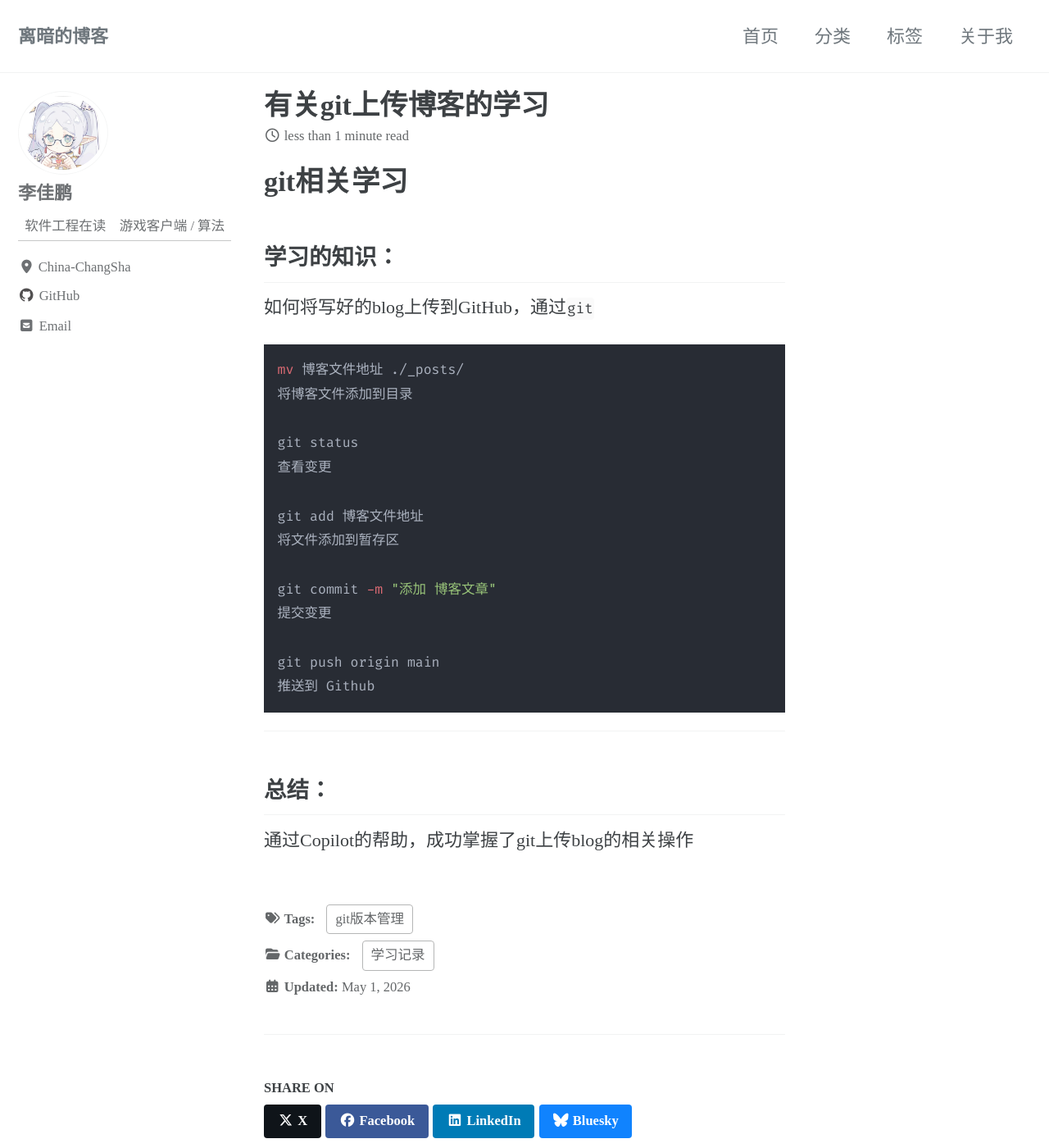
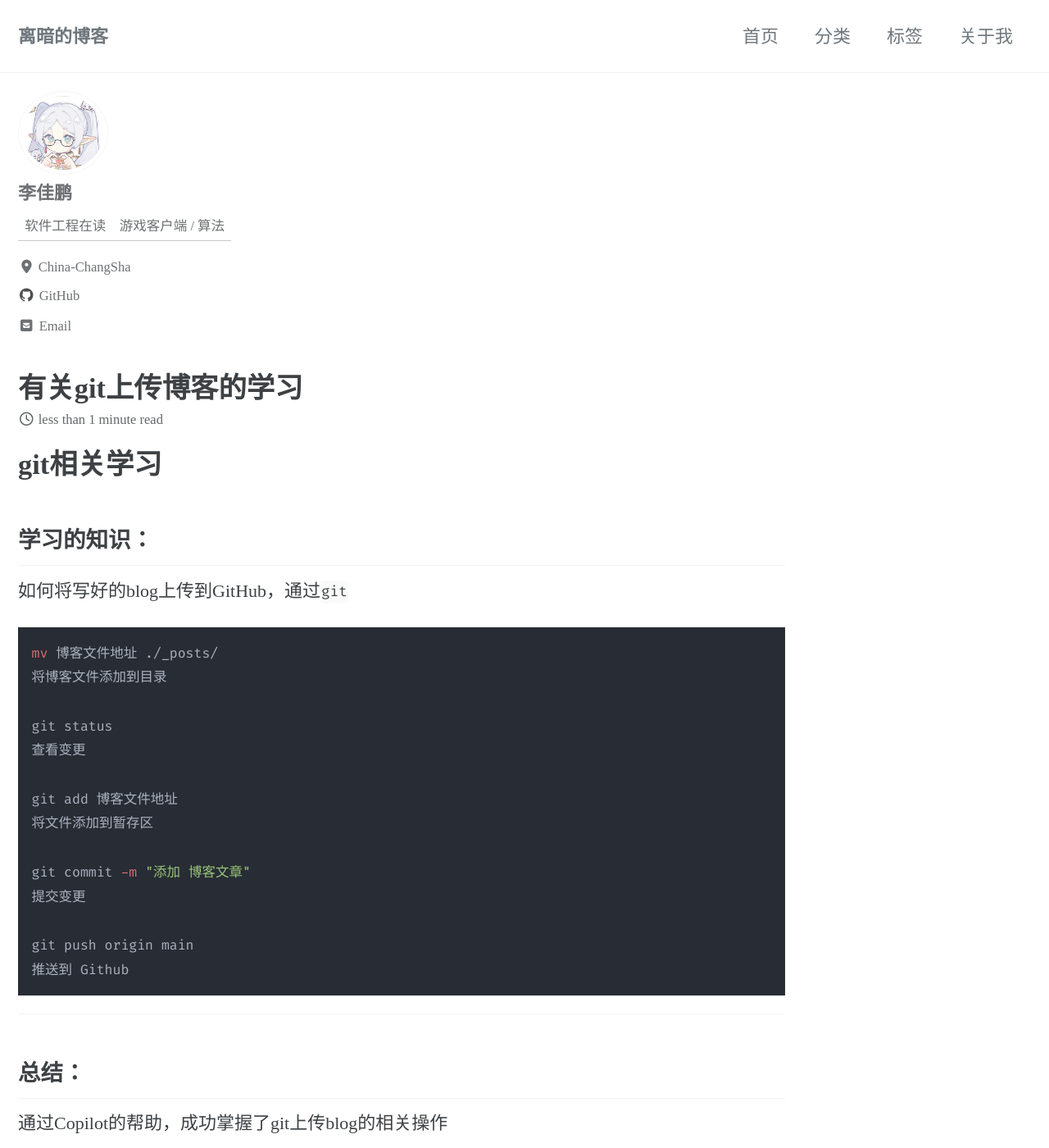
Before and after one commit to LJP3315/LJP3315.github.io, a Jekyll site: the page built from _posts/2026-05-01-my-blog.md, in a window 1280 px wide and 1400 px high. Shown: the whole window at 82% size. Built offline with Jekyll 4.4.1, drawn with Linux system fonts in a browser that asks for light colours; cached includes are drawn as plain includes.

Commit message:
fixed images display and feated width of textarea

```diff
--- a/assets/css/main.scss
+++ b/assets/css/main.scss
@@ -7,6 +7,45 @@
 
 @import "minimal-mistakes/skins/{{ site.minimal_mistakes_skin | default: 'default' }}"; // skin
 @import "minimal-mistakes"; // main partials
+
+// ========= 正文区域加宽 =========
+// 扩大整体页面最大宽度（默认约 1280px，改为 1600px）
+.page__inner-wrap {
+  max-width: 100%;
+}
+
+// 扩大文章内容区的最大宽度
+.page {
+  width: 100%;
+}
+
+// 提升页面整体容器宽度上限
+.page__content,
+.page__title,
+.page__meta,
+.page__share,
+.page__comments,
+.page__related {
+  max-width: 100%;
+}
+
+// 正文内容栏加宽（有 sidebar/作者栏时生效）
+@media (min-width: 80em) {
+  .page__content {
+    float: right;
+    width: calc(100% - 260px); // 260px 留给作者栏，其余全部给正文
+  }
+}
+
+// 整体容器最大宽度从默认 1280px 扩展到 1600px
+.layout--single .page__inner-wrap {
+  max-width: 1600px;
+}
+
+.wrapper {
+  max-width: 1600px !important;
+}
+// =================================
 
 // 正文字体全局使用思源宋体（覆盖全站所有元素）
 *,
@@ -49,6 +88,21 @@
 .highlight *::before,
 .highlight *::after {
   font-family: 'Fira Code', 'SFMono-Regular', Menlo, Monaco, Consolas, monospace !important;
+}
+
+// 代码块横向滚动（防止长代码被截断）
+pre,
+.highlight {
+  overflow-x: auto !important;
+  white-space: pre !important;
+  word-wrap: normal !important;
+  word-break: normal !important;
+  max-width: 100%;
+}
+
+pre code {
+  white-space: pre !important;
+  overflow-x: visible !important;
 }
 
 // One Dark 代码高亮主题
```
Also changed, not shown: assets/images/image-20260505142848228.png (added), assets/images/image-20260505142902009.png (added).
